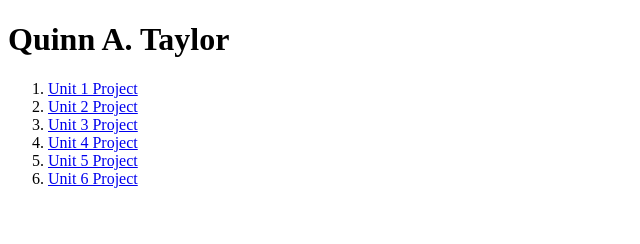
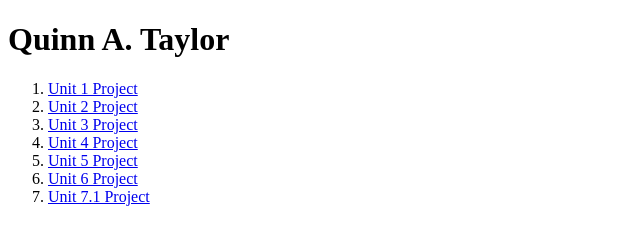
Before and after one commit to MultipleMothMen/multiplemothmenn.github.io, a plain HTML site: page index.html in a window 1280 px wide. Shown: the whole page, without its empty margins (0-640 px from the left). Drawn offline with Linux system fonts and the light colour scheme.

Commit message:
Added Project 7.1, I think it went pretty well, Mothman sighted today, might ask for a picture, feeling kinda nervous

```diff
--- a/index.html
+++ b/index.html
@@ -30,6 +30,9 @@
     <li>
   <a href="unit6.html"> Unit 6 Project</a>
 </li>
+      <li>
+  <a href="unit7.1index"> Unit 7.1 Project</a>
+</li>
   </ol>
 </body>
 
```
Also changed, not shown: unit7.1_img/7-1bg.png (added), unit7.1_img/I.gif (added), unit7.1_img/L.gif (added), unit7.1_img/T.gif (added), unit7.1_img/ball.gif (added), unit7.1_img/grass.png (added), unit7.1_img/turnip.png (added), 2 other files.
